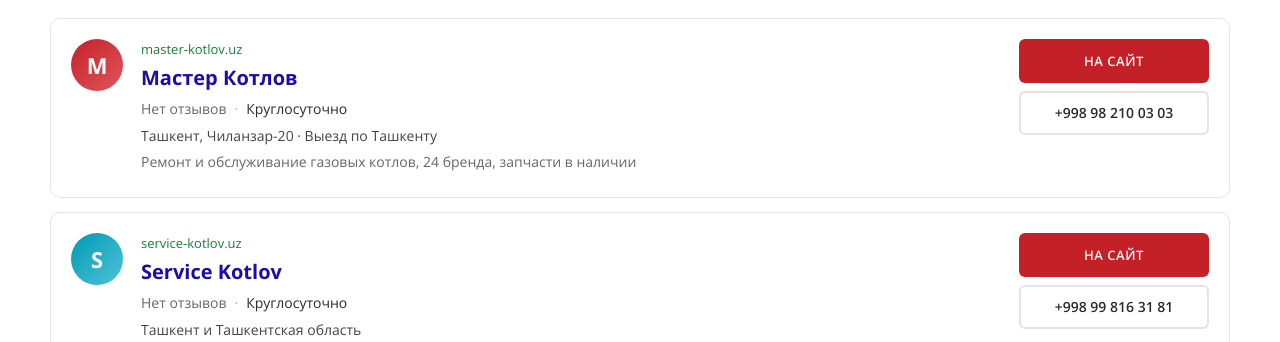
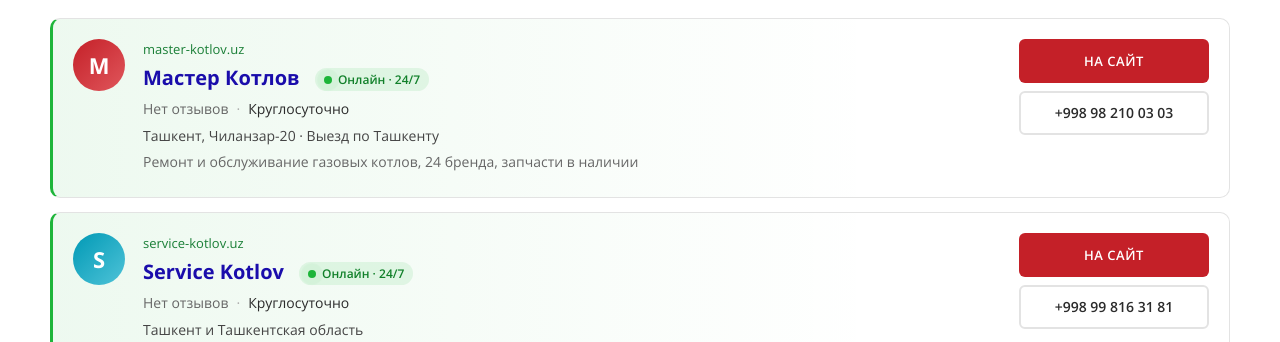
Before and after one commit to ztim2008/tashkent-kotly, a plain HTML site: page index.html in a window 1280 px wide. Shown: the part 608-950 px from the top of the page. Drawn offline with Linux system fonts and the light colour scheme.

Commit message:
Highlight top-2 cards with online badge

```diff
--- a/assets/css/style.css
+++ b/assets/css/style.css
@@ -65,3 +65,10 @@ h2{font-size:clamp(24px,3vw,34px);line-height:1.2;margin:0 0 24px}h3{margin:0 0
  .search{border-radius:14px;flex-wrap:wrap;padding:8px}.search input{flex-basis:calc(100% - 40px)}.search .btn{width:100%;border-radius:10px}.section{padding:40px 0}.uz-ornament{height:18px;background-size:36px 18px}html{scroll-padding-top:150px}}
 @media(prefers-reduced-motion:reduce){*{transition:none!important;scroll-behavior:auto!important}}
 .btn--green{background:#11802A;color:#fff}.btn--green:hover{background:#0D6B22}
+.res--hl{background:linear-gradient(90deg,rgba(30,181,58,.08),rgba(30,181,58,0) 70%),#fff;border-left:3px solid #1EB53A}
+.online{display:inline-flex;align-items:center;gap:6px;margin-left:10px;padding:2px 9px;border-radius:999px;background:rgba(30,181,58,.1);color:#11802A;font-size:12px;font-weight:600;vertical-align:middle;white-space:nowrap}
+.online i{position:relative;width:8px;height:8px;border-radius:50%;background:#1EB53A}
+.online i::after{content:"";position:absolute;inset:0;border-radius:50%;background:#1EB53A;animation:pulse 1.8s ease-out infinite}
+@keyframes pulse{0%{transform:scale(1);opacity:.6}100%{transform:scale(2.8);opacity:0}}
+@media(prefers-reduced-motion:reduce){.online i::after{animation:none;display:none}}
+@media(max-width:640px){.online{margin:4px 0 0;display:flex;width:max-content}}
--- a/index.html
+++ b/index.html
@@ -85,11 +85,11 @@
     </div>
     <ol class="results" id="results">
       <!-- checked 2026-10-19, source: master-kotlov.uz (official website). Rating: not found in a verifiable source -->
-      <li class="res" data-search="мастер котлов ташкент, чиланзар-20 выезд по ташкенту ремонт и обслуживание газовых котлов, 24 бренда, запчасти в наличии чиланзар chilonzor ariston baxi viessmann akfa ferroli immergas">
+      <li class="res res--hl" data-search="мастер котлов ташкент, чиланзар-20 выезд по ташкенту ремонт и обслуживание газовых котлов, 24 бренда, запчасти в наличии чиланзар chilonzor ariston baxi viessmann akfa ferroli immergas">
         <div class="res__avatar" aria-hidden="true">М</div>
         <div class="res__body">
           <p class="res__url">master-kotlov.uz</p>
-          <h3 class="res__name"><a href="https://master-kotlov.uz/" target="_blank" rel="noopener nofollow">Мастер Котлов</a></h3>
+          <h3 class="res__name"><a href="https://master-kotlov.uz/" target="_blank" rel="noopener nofollow">Мастер Котлов</a> <span class="online" title="Работает круглосуточно (по данным сайта компании)"><i aria-hidden="true"></i><span data-ru>Онлайн · 24/7</span><span data-uz hidden>Onlayn · 24/7</span></span></h3>
           <p class="res__meta"><span class="res__norev"><span data-ru>Нет отзывов</span><span data-uz hidden>Sharhlar yoʻq</span></span><span class="res__dot">·</span><span data-ru>Круглосуточно</span><span data-uz hidden>Kecha-kunduz</span></p>
           <p class="res__addr"><span data-ru>Ташкент, Чиланзар-20 · Выезд по Ташкенту</span><span data-uz hidden>Toshkent, Chilonzor-20 · Toshkent bo'ylab chiqish</span></p>
           <p class="res__spec"><span data-ru>Ремонт и обслуживание газовых котлов, 24 бренда, запчасти в наличии</span><span data-uz hidden>Gaz qozonlarini taʼmirlash va xizmat, 24 brend, ehtiyot qismlar mavjud</span></p>
@@ -100,11 +100,11 @@
         </div>
       </li>
       <!-- checked 2026-10-19, source: service-kotlov.uz (official website). Rating: not found in a verifiable source -->
-      <li class="res" data-search="service kotlov ташкент ташкент и ташкентская область аварийный ремонт, диагностика, то, промывка теплообменников; ariston, baxi, vaillant, immergas, bosch, navien ariston baxi vaillant immergas bosch ferroli navien rinnai wolf область">
+      <li class="res res--hl" data-search="service kotlov ташкент ташкент и ташкентская область аварийный ремонт, диагностика, то, промывка теплообменников; ariston, baxi, vaillant, immergas, bosch, navien ariston baxi vaillant immergas bosch ferroli navien rinnai wolf область">
         <div class="res__avatar" aria-hidden="true">S</div>
         <div class="res__body">
           <p class="res__url">service-kotlov.uz</p>
-          <h3 class="res__name"><a href="https://service-kotlov.uz/" target="_blank" rel="noopener nofollow">Service Kotlov</a></h3>
+          <h3 class="res__name"><a href="https://service-kotlov.uz/" target="_blank" rel="noopener nofollow">Service Kotlov</a> <span class="online" title="Работает круглосуточно (по данным сайта компании)"><i aria-hidden="true"></i><span data-ru>Онлайн · 24/7</span><span data-uz hidden>Onlayn · 24/7</span></span></h3>
           <p class="res__meta"><span class="res__norev"><span data-ru>Нет отзывов</span><span data-uz hidden>Sharhlar yoʻq</span></span><span class="res__dot">·</span><span data-ru>Круглосуточно</span><span data-uz hidden>Kecha-kunduz</span></p>
           <p class="res__addr"><span data-ru>Ташкент и Ташкентская область</span><span data-uz hidden>Toshkent va Toshkent viloyati</span></p>
           <p class="res__spec"><span data-ru>Аварийный ремонт, диагностика, ТО, промывка теплообменников; Ariston, Baxi, Vaillant, Immergas, Bosch, Navien</span><span data-uz hidden>Avariya taʼmiri, diagnostika, TX, issiqlik almashtirgichni yuvish</span></p>
```
